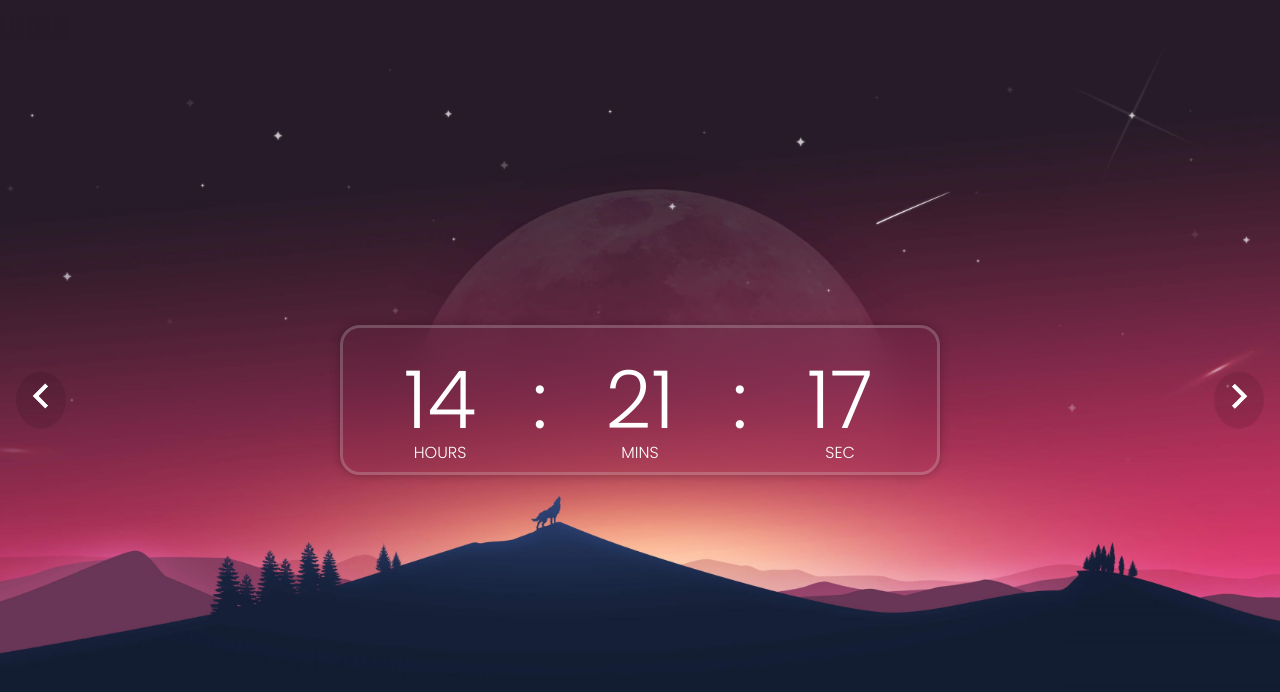
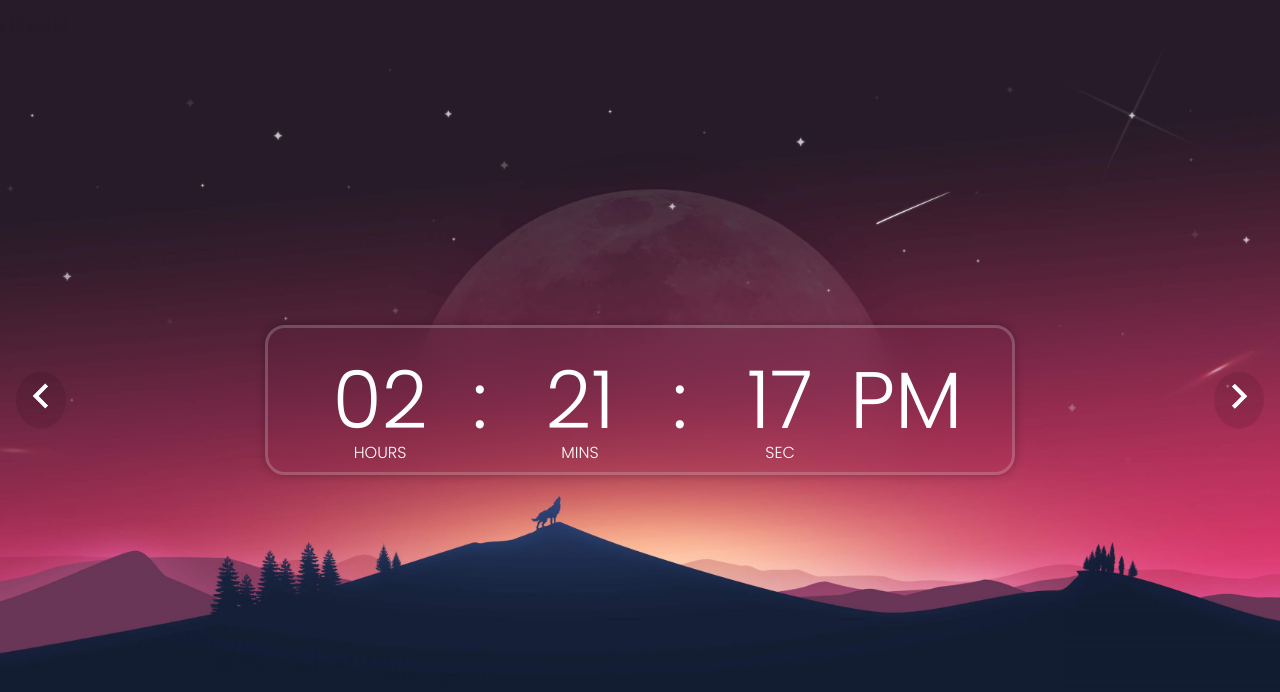
Before and after one commit to Furqan-Ali-2004/Digital-Clock-with-Image-Slider, a plain HTML site: page index.html in a window 1280 px wide. Drawn offline with Linux system fonts and the light colour scheme.

Commit message:
Adding 12 hour format

```diff
--- a/index.html
+++ b/index.html
@@ -14,6 +14,7 @@
       <span id="min">00</span>
       <span>:</span>
       <span id="sec">00</span>
+      <span id="ampm"></span>
     </div>
     <div class="container">
       <!-- This is for Slider -->
--- a/script.js
+++ b/script.js
@@ -72,17 +72,20 @@ arrowL.addEventListener("click", () => {
 
 // Clock Code
 
-let hrs = document.querySelector("#hrs");
-let min = document.querySelector("#min");
-let sec = document.querySelector("#sec");
-
 setInterval(() => {
   let currentTime = new Date();
+  let hours = currentTime.getHours();
+  let minutes = currentTime.getMinutes();
+  let seconds = currentTime.getSeconds();
+  let period = hours >= 12 ? "PM" : "AM";
 
-  hrs.innerHTML =
-    (currentTime.getHours() < 10 ? "0" : "") + currentTime.getHours();
-  min.innerHTML =
-    (currentTime.getMinutes() < 10 ? "0" : "") + currentTime.getMinutes();
-  sec.innerHTML =
-    (currentTime.getSeconds() < 10 ? "0" : "") + currentTime.getSeconds();
+  // Convert hours from 24-hour format to 12-hour format
+  hours = hours % 12;
+  hours = hours ? hours : 12; // the hour '0' should be '12'
+
+  // Update the HTML elements
+  hrs.innerHTML = (hours < 10 ? "0" : "") + hours;
+  min.innerHTML = (minutes < 10 ? "0" : "") + minutes;
+  sec.innerHTML = (seconds < 10 ? "0" : "") + seconds;
+  ampm.innerHTML = period;
 }, 1000);
--- a/style.css
+++ b/style.css
@@ -76,7 +76,7 @@
 
 .clock {
   height: 150px;
-  width: 600px;
+  width: 750px;
   background-color: rgba(0, 0, 0, 0);
   backdrop-filter: blur(20px);
   position: absolute;
@@ -111,6 +111,10 @@
   transform: translateX(-50%);
 }
 
+#ampm {
+  margin-left: 20px;
+}
+
 #hrs::after {
   content: "HOURS";
 }
```
